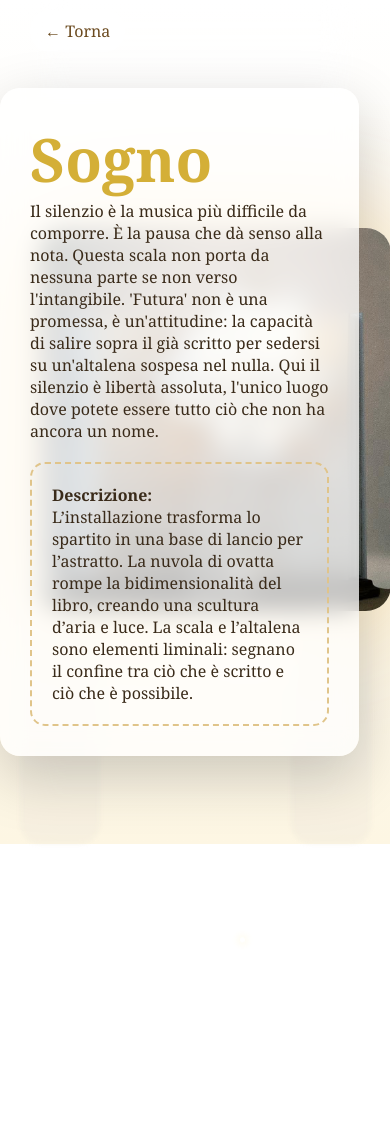
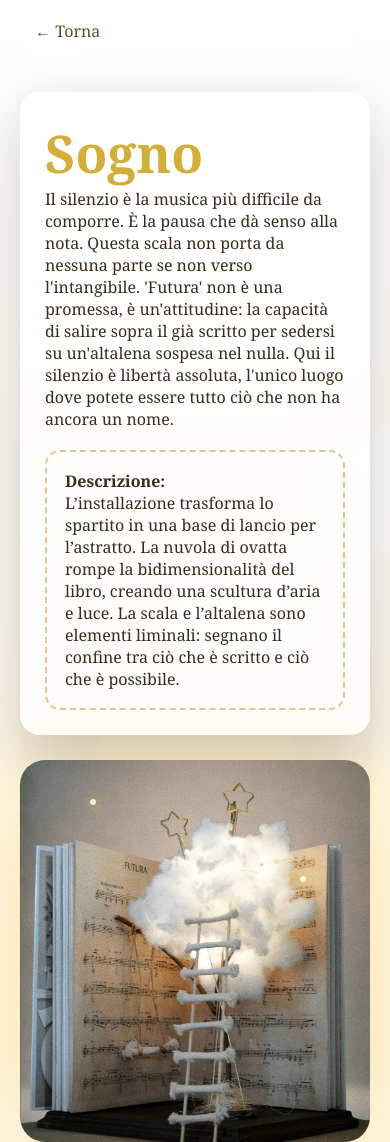
Before and after one commit to Ally1541vip/Stanze-dell-io, a plain HTML site: page stanza4.html in a window 390 px wide. Shown: the top 1142 px of the page. Before the commit the page ends 844 px from the top, so only its background shows below. Drawn offline with Linux system fonts and the light colour scheme.

Commit message:
Update stanza4.html

```diff
--- a/stanza4.html
+++ b/stanza4.html
@@ -210,6 +210,62 @@
       .text-box {
         flex: 1;
       }
+
+@media (max-width: 768px) {
+  body {
+    overflow-x: hidden;
+    overflow-y: auto;
+  }
+
+  header {
+    position: relative;
+    top: auto;
+    left: auto;
+    padding: 20px;
+    z-index: 10;
+  }
+
+  main {
+    height: auto;
+    min-height: 100vh;
+    flex-direction: column;
+    justify-content: flex-start;
+    gap: 25px;
+    padding: 20px;
+  }
+
+  .img-box {
+    order: 2;
+    width: 100%;
+    flex: none;
+  }
+
+  .img-box img {
+    width: 100%;
+    max-width: 100%;
+  }
+
+  .text-box {
+    order: 1;
+    position: relative;
+    right: auto;
+    top: auto;
+    transform: none;
+    width: 100%;
+    max-width: 100%;
+    flex: none;
+    margin-top: 10px;
+    padding: 25px;
+  }
+
+  h1 {
+    font-size: 52px;
+  }
+
+  .desc {
+    padding: 18px;
+  }
+}
     </style>
   </head>
   <body>
```
